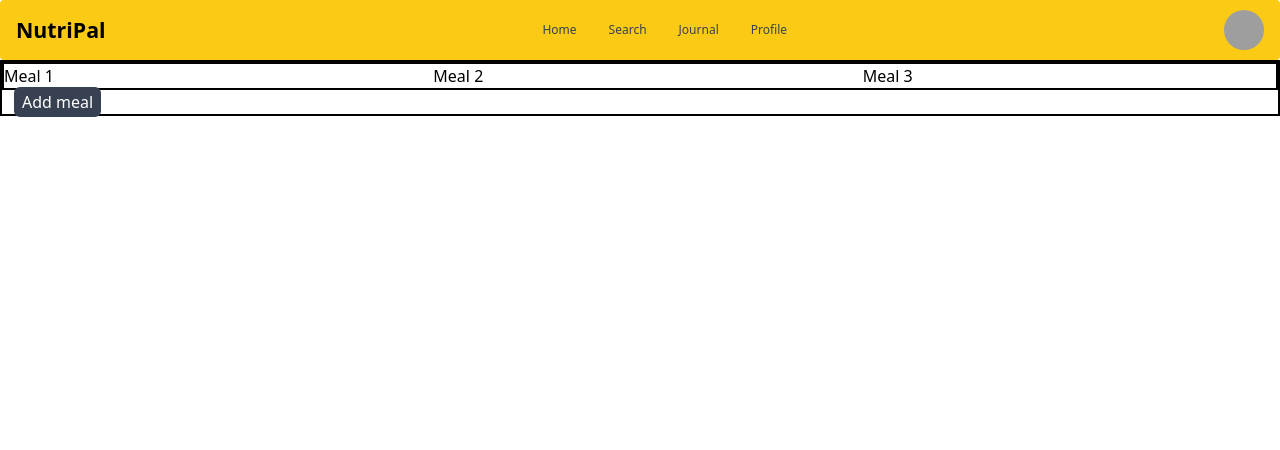
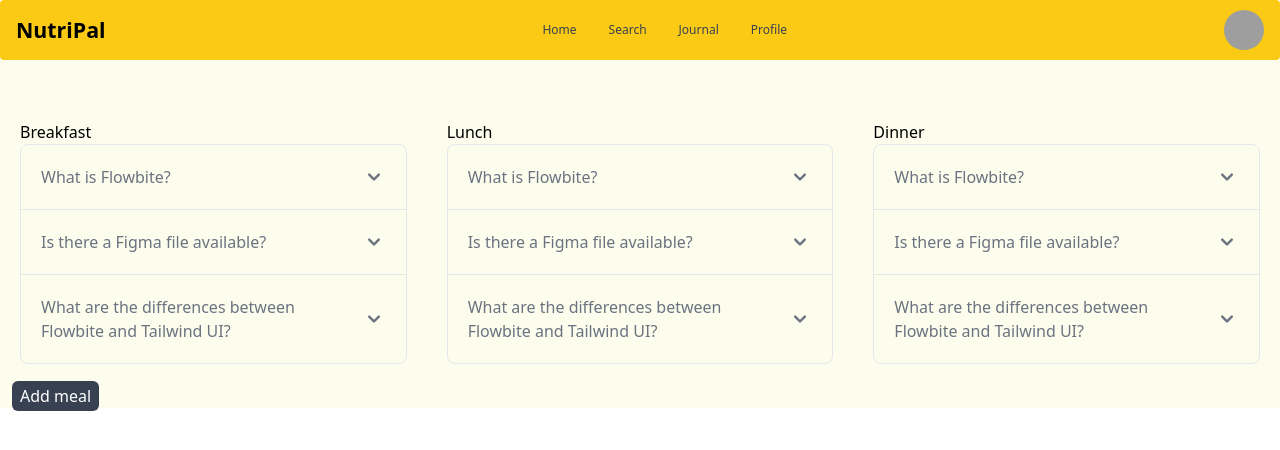
Before and after one commit to toney010319/Food-Journal, a React (Vite) app in the folder frontend/: page /journal in a window 1280 px wide. Shown: the top 450 px of the page. Built offline with nearby package versions, Linux system fonts and the light colour scheme; sample sign-in values are in the browser's storage; grey boxes are pictures that could not be loaded.

Commit message:
layouting journal page

```diff
--- /dev/null
+++ b/frontend/src/components/Accordion.jsx
@@ -0,0 +1,79 @@
+
+'use client';
+
+import { Accordion } from 'flowbite-react';
+
+const AccordionC = () => {
+    return (
+        <Accordion collapseAll>
+
+            <Accordion.Panel>
+                <Accordion.Title>What is Flowbite?</Accordion.Title>
+                <Accordion.Content>
+                    <p className="mb-2 text-gray-500 dark:text-gray-400">
+                        Flowbite is an open-source library of interactive components built on top of Tailwind CSS including buttons,
+                        dropdowns, modals, navbars, and more.
+                    </p>
+                    <p className="text-gray-500 dark:text-gray-400">
+                        Check out this guide to learn how to&nbsp;
+                        <a
+                            href="https://flowbite.com/docs/getting-started/introduction/"
+                            className="text-cyan-600 hover:underline dark:text-cyan-500"
+                        >
+                            get started&nbsp;
+                        </a>
+                        and start developing websites even faster with components on top of Tailwind CSS.
+                    </p>
+                </Accordion.Content>
+            </Accordion.Panel>
+            <Accordion.Panel>
+                <Accordion.Title>Is there a Figma file available?</Accordion.Title>
+                <Accordion.Content>
+                    <p className="mb-2 text-gray-500 dark:text-gray-400">
+                        Flowbite is first conceptualized and designed using the Figma software so everything you see in the library
+                        has a design equivalent in our Figma file.
+                    </p>
+                    <p className="text-gray-500 dark:text-gray-400">
+                        Check out the
+                        <a href="https://flowbite.com/figma/" className="text-cyan-600 hover:underline dark:text-cyan-500">
+                            Figma design system
+                        </a>
+                        based on the utility classes from Tailwind CSS and components from Flowbite.
+                    </p>
+                </Accordion.Content>
+            </Accordion.Panel>
+            <Accordion.Panel>
+                <Accordion.Title>What are the differences between Flowbite and Tailwind UI?</Accordion.Title>
+                <Accordion.Content>
+                    <p className="mb-2 text-gray-500 dark:text-gray-400">
+                        The main difference is that the core components from Flowbite are open source under the MIT license, whereas
+                        Tailwind UI is a paid product. Another difference is that Flowbite relies on smaller and standalone
+                        components, whereas Tailwind UI offers sections of pages.
+                    </p>
+                    <p className="mb-2 text-gray-500 dark:text-gray-400">
+                        However, we actually recommend using both Flowbite, Flowbite Pro, and even Tailwind UI as there is no
+                        technical reason stopping you from using the best of two worlds.
+                    </p>
+                    <p className="mb-2 text-gray-500 dark:text-gray-400">Learn more about these technologies:</p>
+                    <ul className="list-disc pl-5 text-gray-500 dark:text-gray-400">
+                        <li>
+                            <a href="https://flowbite.com/pro/" className="text-cyan-600 hover:underline dark:text-cyan-500">
+                                Flowbite Pro
+                            </a>
+                        </li>
+                        <li>
+                            <a
+                                href="https://tailwindui.com/"
+                                rel="nofollow"
+                                className="text-cyan-600 hover:underline dark:text-cyan-500"
+                            >
+                                Tailwind UI
+                            </a>
+                        </li>
+                    </ul>
+                </Accordion.Content>
+            </Accordion.Panel>
+        </Accordion>
+    );
+}
+export default AccordionC
--- a/frontend/src/pages/Journal.jsx
+++ b/frontend/src/pages/Journal.jsx
@@ -3,16 +3,17 @@
 // import Modal from "../Modal";
 // import { createPortal } from 'react-dom';
 import { Link } from "react-router-dom";
+import AccordionC from "../components/Accordion";
 const Journal = () => {
 
     return (
         <>
-            <div className="border-2 border-black">
+            <div className=" pt-10  bg-background w-full h-full">
 
-                <div className="grid grid-cols-3 grid-rows-1 gap-4 border-2 border-black">
-                    <div >Meal 1</div>
-                    <div >Meal 2</div>
-                    <div >Meal 3</div>
+                <div className="grid grid-cols-3 grid-rows-1 gap-10  m-5 ">
+                    <div ><h1>Breakfast</h1><AccordionC /></div>
+                    <div ><h1>Lunch</h1><AccordionC /></div>
+                    <div ><h1>Dinner</h1><AccordionC /></div>
                 </div>
                 <Link to="/addmeal"
                     className="cursor-pointer text-white px-2 py-1 bg-gray-700 rounded-md hover:bg-gray-950 mb-2 ml-3"
```
Also changed, not shown: 1 other file (tests, documents, lock files or other folders).
